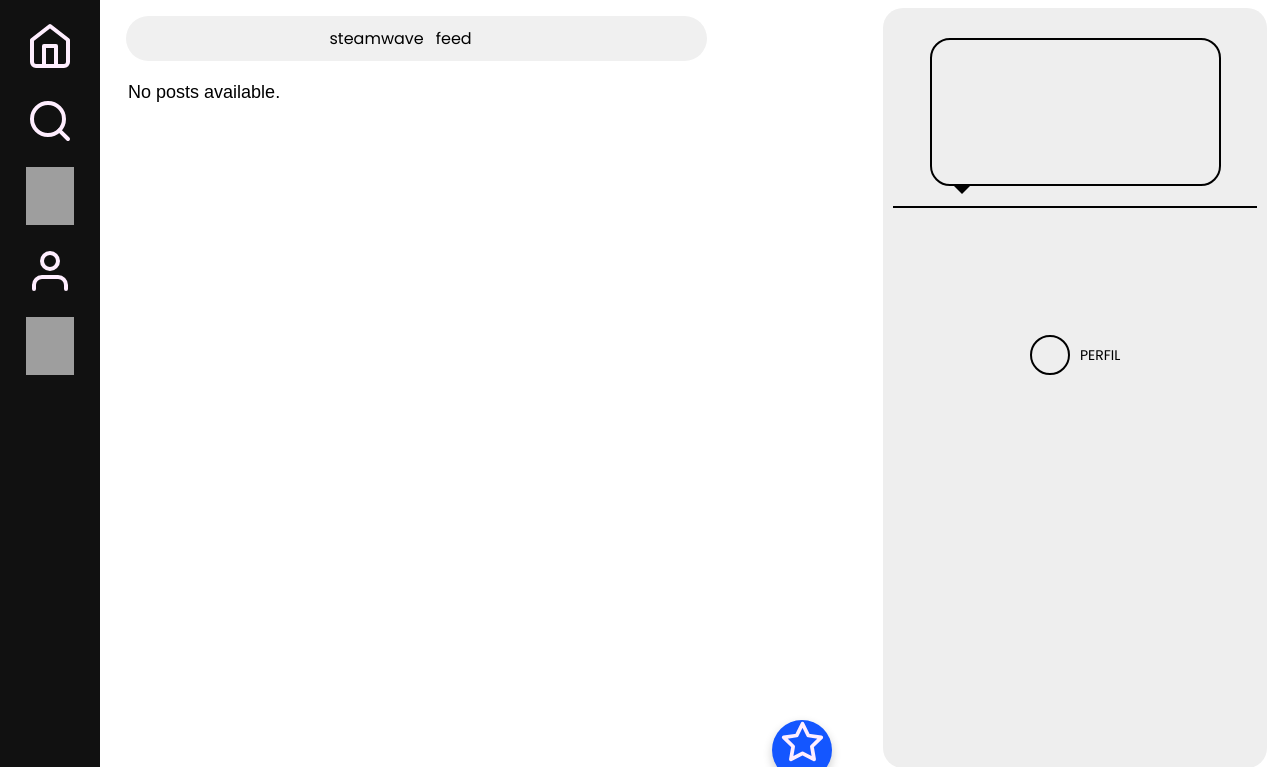
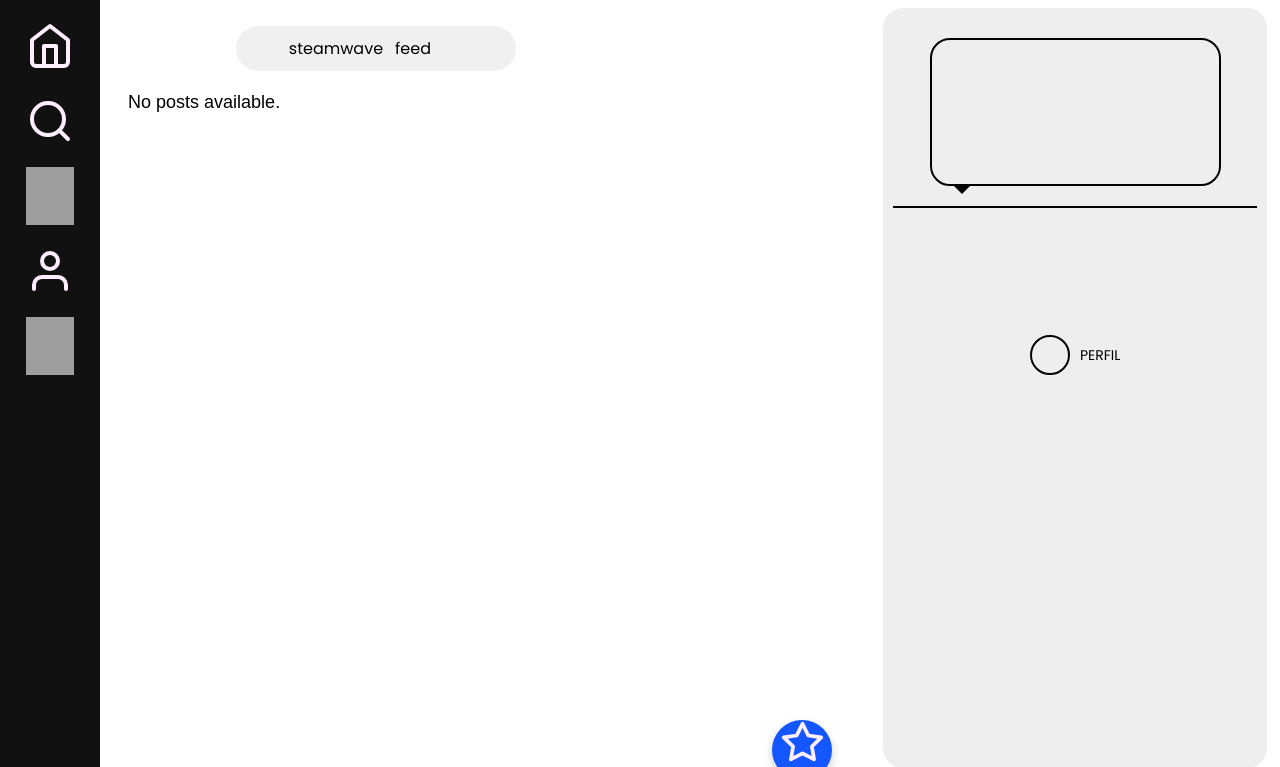
Before and after one commit to Kriol368/SteamWave, a Symfony app: template templates/home/index.html.twig in a window 1280 px wide. Shown: the top 767 px of the page. Run offline with Twig, Linux system fonts and the light colour scheme; the template is opened without the code that fills it, so the values that code supplies are empty; some libraries are stand-ins or nearby versions; grey boxes are pictures that could not be loaded.

Commit message:
base ccs refacorizado

```diff
--- a/public/css/base.css
+++ b/public/css/base.css
@@ -43,6 +43,17 @@
     width: 100%;
 }
 /* =======================================
+    demás contenido
+*/
+.content{
+    padding-top: 10px;
+    padding-left: 110px;
+    padding-right: 25%;
+    max-width: 90%;
+}
+
+
+/* =======================================
     ajustes
 */
 .settings{
--- a/public/css/main_content.css
+++ b/public/css/main_content.css
@@ -37,14 +37,6 @@
     border-radius: 1.625rem;
 }
 /*  ===================================
-    centramos el contenido principal
- */
-.feed{
-    padding-left: 110px;
-    padding-right: 25%;
-    max-width: 90%;
-}
-/*  ===================================
     boton para postear
  */
 .post-button{
--- a/templates/base.html.twig
+++ b/templates/base.html.twig
@@ -36,8 +36,10 @@
         </header>
 <!-- ===================================0
         cuerpo del texto    -->
-
-        {% block body %}    {% endblock %}
+        <div class="content">
+        {% block body %}
+        {% endblock %}
+        </div>
 
     </body>
 </html>
--- a/templates/chat/create.html.twig
+++ b/templates/chat/create.html.twig
@@ -3,6 +3,7 @@
 {% block title %}Create a New Chat{% endblock %}
 
 {% block body %}
+<div class="content">
     <h1>Create a New Chat</h1>
 
     {{ form_start(form) }}
@@ -16,4 +17,5 @@
 
     <br>
     <a href="{{ path('app_chat') }}" class="btn btn-secondary">Back to Chats</a>
+</div>
 {% endblock %}
--- a/templates/chat/index.html.twig
+++ b/templates/chat/index.html.twig
@@ -3,8 +3,8 @@
 {% block title %}Chats{% endblock %}
 
 {% block body %}
+<div class="content">
     <h1>Chats</h1>
-
     <a href="{{ path('app_chat_create') }}" class="btn btn-primary">Create a Chat</a>
 
     <ul>
@@ -23,4 +23,5 @@
             <p>No chats found</p>
         {% endfor %}
     </ul>
+</div>
 {% endblock %}
--- a/templates/chat/show.html.twig
+++ b/templates/chat/show.html.twig
@@ -3,6 +3,7 @@
 {% block title %}Placeholder{% endblock %}
 
 {% block body %}
+<div class="content">
     <h1>Chat: Placeholder</h1>
 
     <h3>Participants:</h3>
@@ -15,5 +16,6 @@
     </ul>
 
     <a href="{{ path('app_chat') }}" class="btn btn-secondary">Back to Chats</a>
+</div>
 
 {% endblock %}
```
